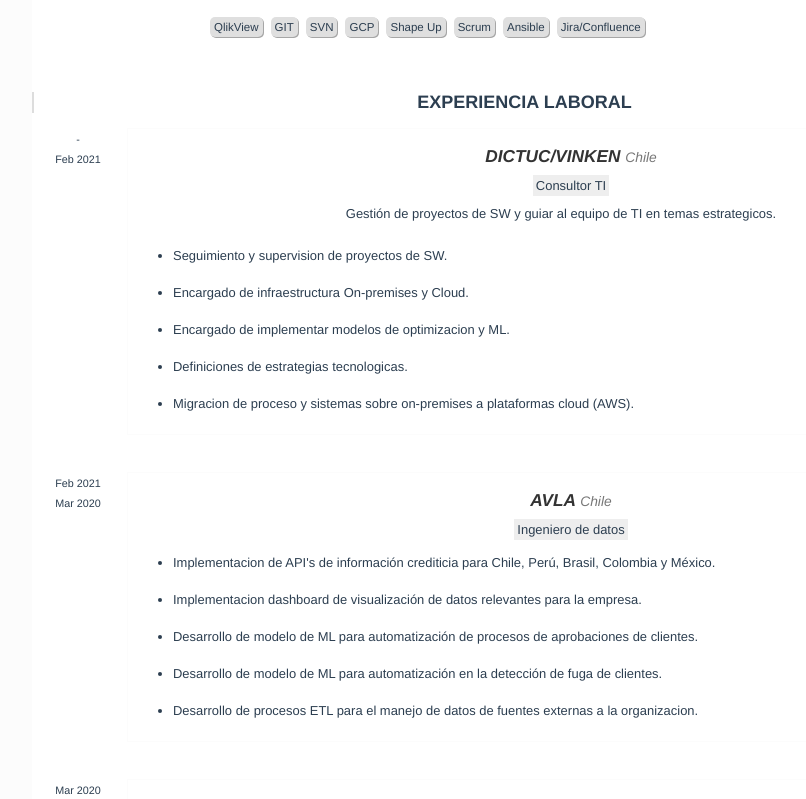
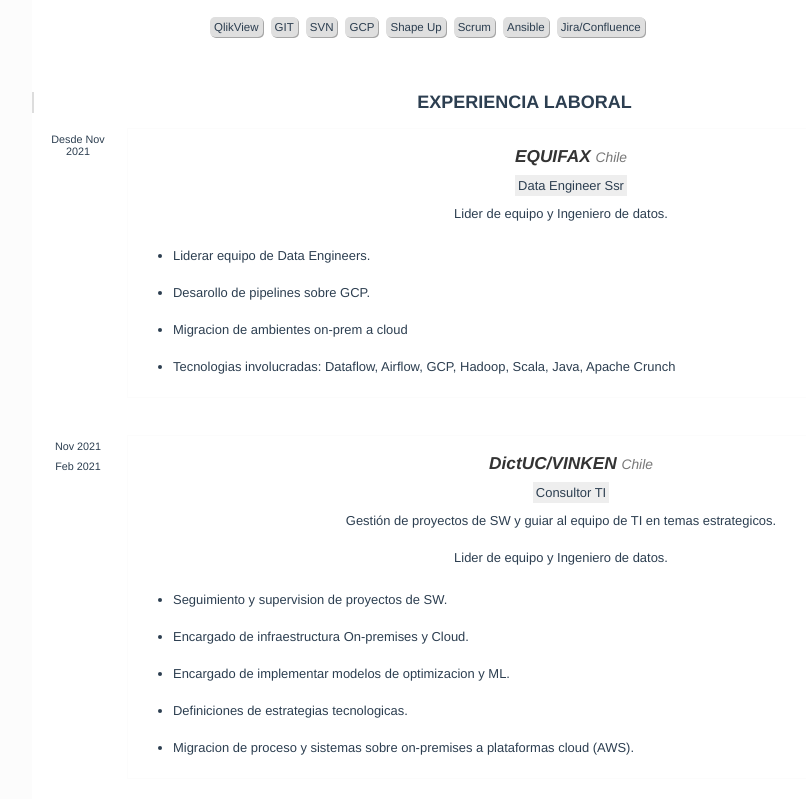
Before and after one commit to ad1cted/cv_estebanPlaza, a Vue app: page / in a window 1280 px wide. Shown: the part 761-1560 px from the top of the page, without its empty margins (119-925 px from the left). Built offline with nearby package versions, Linux system fonts and the light colour scheme.

Commit message:
UPD: Experience.vue

```diff
--- a/src/components/Experience.vue
+++ b/src/components/Experience.vue
@@ -2,12 +2,31 @@
   <section id="experience">
     <h1>Experiencia laboral</h1>
     <article>
-      <h1><a href="https://www.avla.com/cl/" title="AVLA">DICTUC/VINKEN</a> <span>Chile</span></h1>
+      <h1><a href="https://www.avla.com/cl/" title="AVLA">EQUIFAX</a> <span>Chile</span></h1>
+      <h2>Data Engineer Ssr</h2>
+
+      <time class="end" datetime="2021-11-01">Desde Nov 2021</time>
+      <p>Lider de  equipo y Ingeniero de datos.</p>
+
+
+      <ul id="left-align">
+
+        <li><p>Liderar equipo de Data Engineers.</p></li>
+        <li><p>Desarollo de pipelines sobre GCP.</p></li>
+        <li><p>Migracion de ambientes on-prem a cloud</p></li>
+        <li><p>Tecnologias involucradas: Dataflow, Airflow, GCP, Hadoop, Scala, Java, Apache Crunch</p></li>
+      </ul>
+
+    </article>
+
+    <article>
+      <h1><a href="https://www.avla.com/cl/" title="AVLA">DictUC/VINKEN</a> <span>Chile</span></h1>
       <h2>Consultor TI</h2>
+      <p>Gestión de proyectos de SW y guiar al equipo de TI en temas estrategicos.</p>
 
       <time class="start" datetime="2021-02-01">Feb 2021</time>
-      <time class="end" datetime="now()">-</time>
-      <p>Gestión de proyectos de SW y guiar al equipo de TI en temas estrategicos.</p>
+      <time class="end" datetime="2021-11-01">Nov 2021</time>
+      <p>Lider de  equipo y Ingeniero de datos.</p>
 
       <ul id="left-align">
         <li><p>Seguimiento y supervision de proyectos de SW.</p></li>
@@ -15,6 +34,8 @@
         <li><p>Encargado de implementar modelos de optimizacion y ML.</p></li>
         <li><p>Definiciones de estrategias tecnologicas.</p></li>
         <li><p>Migracion de proceso y sistemas sobre on-premises a plataformas cloud (AWS).</p></li>
+
+
       </ul>
 
     </article>
```
